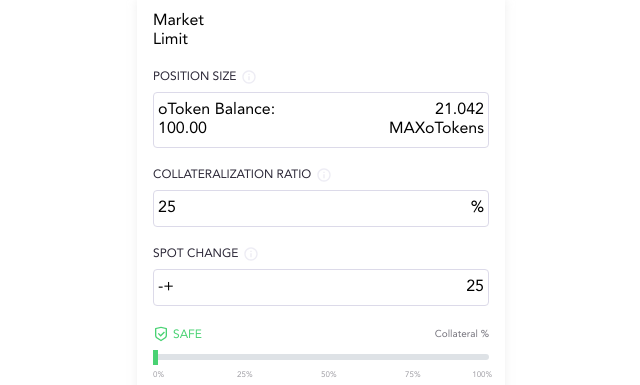
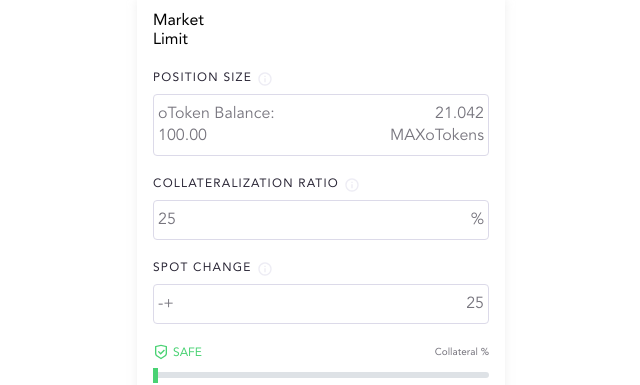
Before and after one commit to EstherSeyi/market-sell-flow, a Next.js app: page / in a window 1280 px wide. Shown: the part 248-633 px from the top of the page, without its empty margins (319-959 px from the left). Built offline with nearby package versions, Linux system fonts and the light colour scheme.

Commit message:
updates info block

```diff
--- a/modules/order-card/components/info-block.tsx
+++ b/modules/order-card/components/info-block.tsx
@@ -1,9 +1,9 @@
 import React from "react";
-import styled from "styled-components";
+import styled, { css } from "styled-components";
 
 import Info from "../../../public/svgs/info.svg";
 
-const StyledInfoBlock = styled.div`
+const StyledInfoBlock = styled.div<{ secondary?: boolean }>`
   margin: 1.25em 0;
   .info-container {
     display: flex;
@@ -16,26 +16,43 @@ const StyledInfoBlock = styled.div`
     text-transform: uppercase;
     color: #292535;
     margin-right: 0.5em;
+    line-height: 16px;
+    letter-spacing: 0.1em;
   }
   .info-content {
     border: 1px solid #dcdae9;
     padding: 0.5em 0.25em;
     border-radius: 4px;
+    line-height: 22px;
+    color: #77757e;
+    font-weight: 300;
+
+    ${({ secondary }) => {
+      return (
+        secondary &&
+        css`
+          background-color: rgba(220, 218, 233, 0.3);
+          border-style: none;
+        `
+      );
+    }}
   }
 `;
 
 const InfoBlock = ({
   children,
   title,
+  secondary,
 }: {
   children: React.ReactNode;
   title: string;
+  secondary?: boolean;
 }) => {
   return (
-    <StyledInfoBlock>
+    <StyledInfoBlock secondary={secondary}>
       <div className="info-container">
         <h3 className="info-title">{title}</h3>
-        <Info className="info-icon" />
+        {!secondary && <Info className="info-icon" />}
       </div>
       <div className="info-content">{children}</div>
     </StyledInfoBlock>
```
